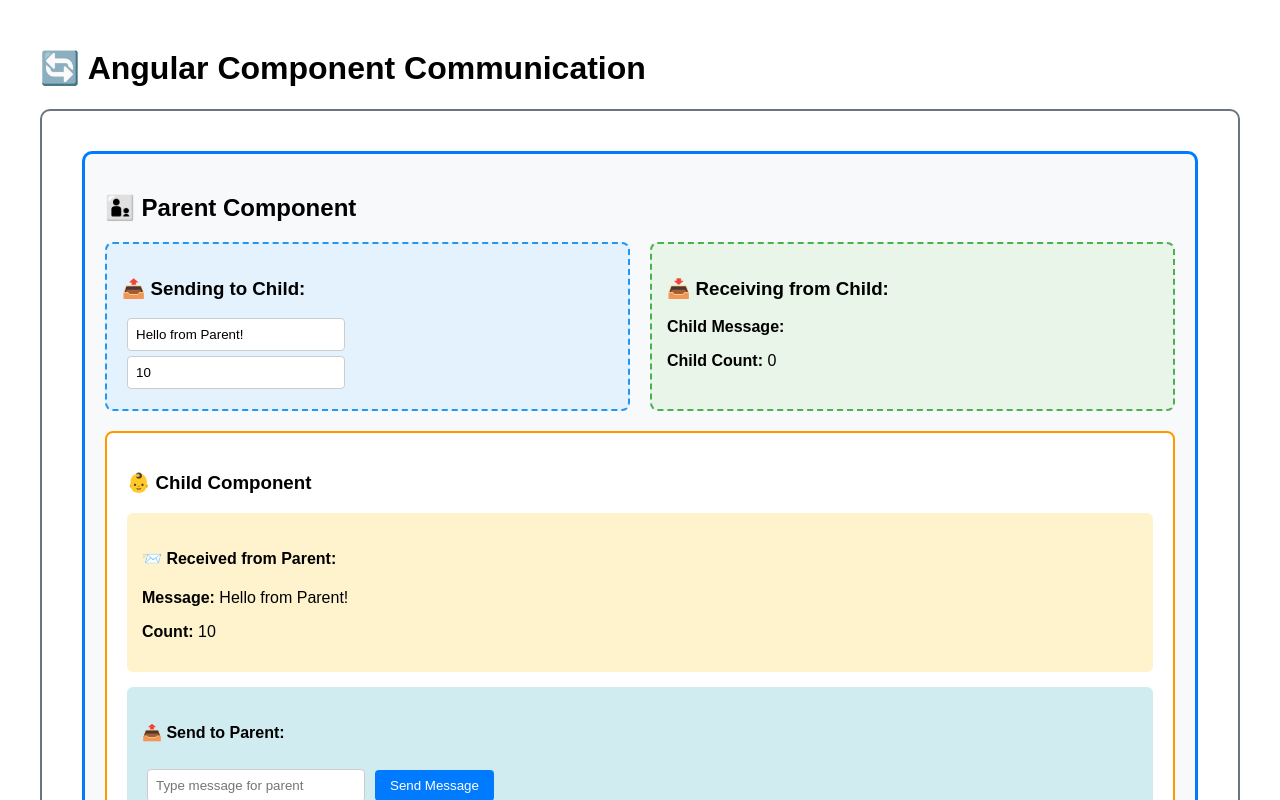
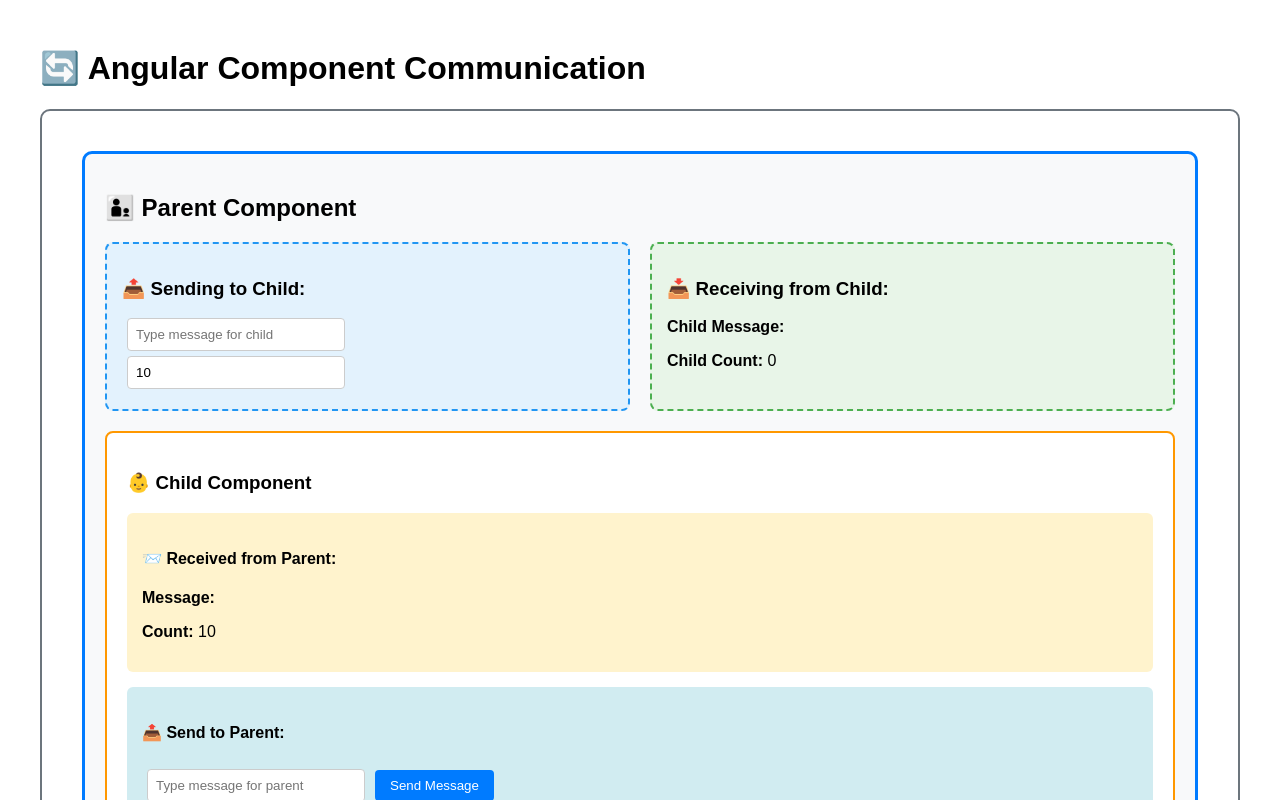
Before and after one commit to parthk219/PracticeAngular, an Angular app in the folder PracticeAngular/: page / in a window 1280 px wide. Shown: the top 800 px of the page. Built offline with nearby package versions, Linux system fonts and the light colour scheme.

Commit message:
Update parent.component.ts

```diff
--- a/PracticeAngular/src/app/components/parent/parent.component.ts
+++ b/PracticeAngular/src/app/components/parent/parent.component.ts
@@ -65,7 +65,7 @@ import { ChildComponent } from '../child/child.component';
   `]
 })
 export class ParentComponent {
-  parentMessage = 'Hello from Parent!';
+  parentMessage = '';
   parentCount = 10;
 
   childMessage = '';
```
